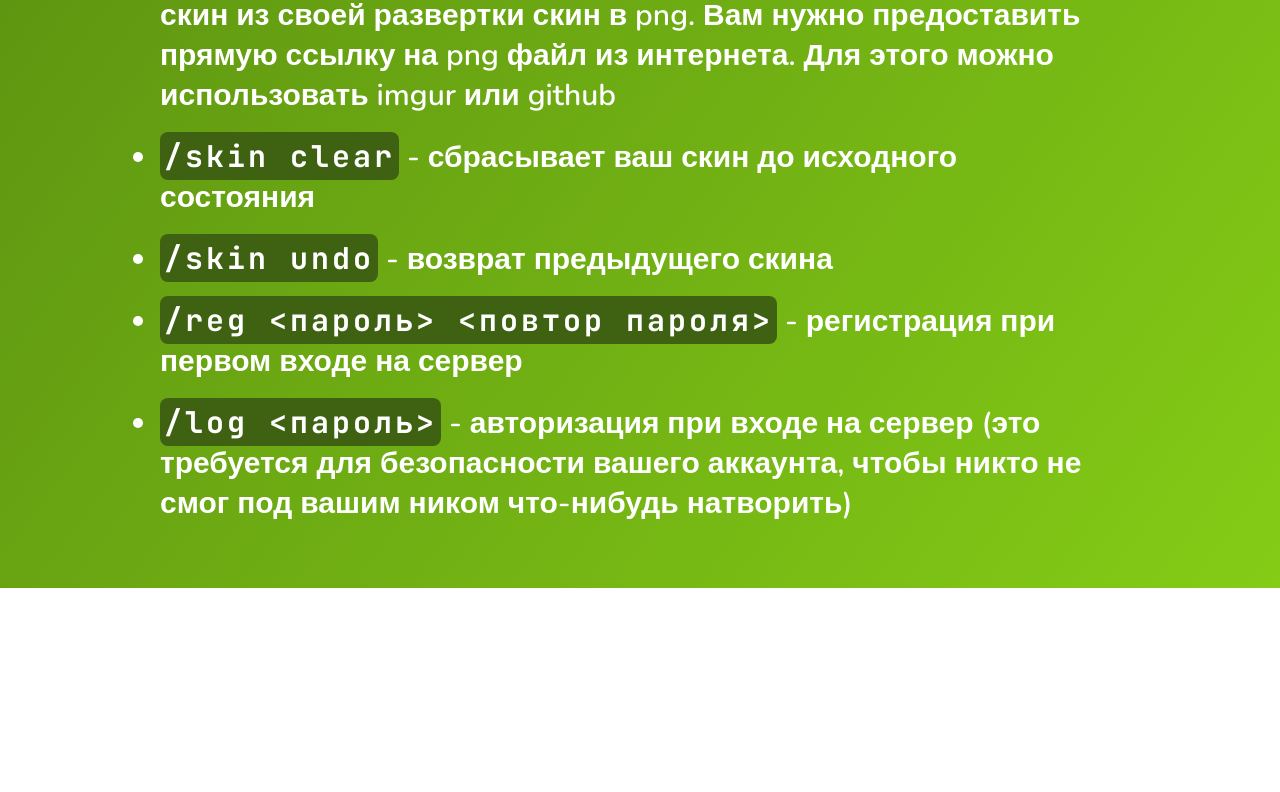
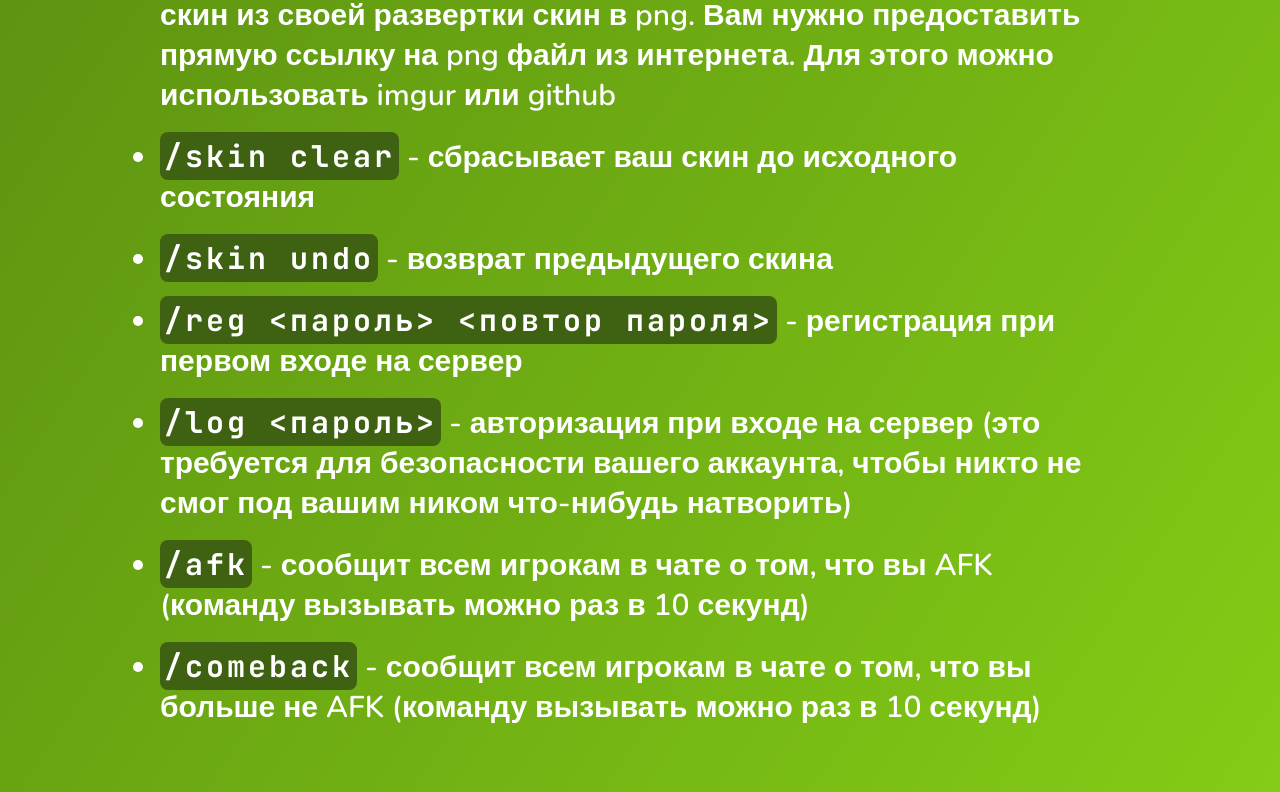
Before and after one commit to MrAbragadabra/pipinders, a Next.js app: page /commands in a window 1280 px wide. Shown: the part 1120-1912 px from the top of the page. Before the commit the page ends 1708 px from the top, so only its background shows below. Built offline with nearby package versions, Linux system fonts and the light colour scheme.

Commit message:
bruh update

```diff
--- a/src/app/commands/page.tsx
+++ b/src/app/commands/page.tsx
@@ -198,6 +198,28 @@ export default function Commands() {
 						</span>{' '}
 						- авторизация при входе на сервер (это требуется для безопасности вашего аккаунта, чтобы никто не смог под вашим ником что-нибудь натворить)
 					</li>
+					<li className='mb-5 text-left leading-10'>
+						<span
+							className={cn(
+								jetBrains_mono.className,
+								'bg-lime-800 p-1 rounded-sm tracking-widest'
+							)}
+						>
+							/afk
+						</span>{' '}
+						- сообщит всем игрокам в чате о том, что вы AFK (команду вызывать можно раз в 10 секунд)
+					</li>
+					<li className='mb-5 text-left leading-10'>
+						<span
+							className={cn(
+								jetBrains_mono.className,
+								'bg-lime-800 p-1 rounded-sm tracking-widest'
+							)}
+						>
+							/comeback
+						</span>{' '}
+						- сообщит всем игрокам в чате о том, что вы больше не AFK (команду вызывать можно раз в 10 секунд)
+					</li>
 				</ul>
 			</div>
 		</section>
```
